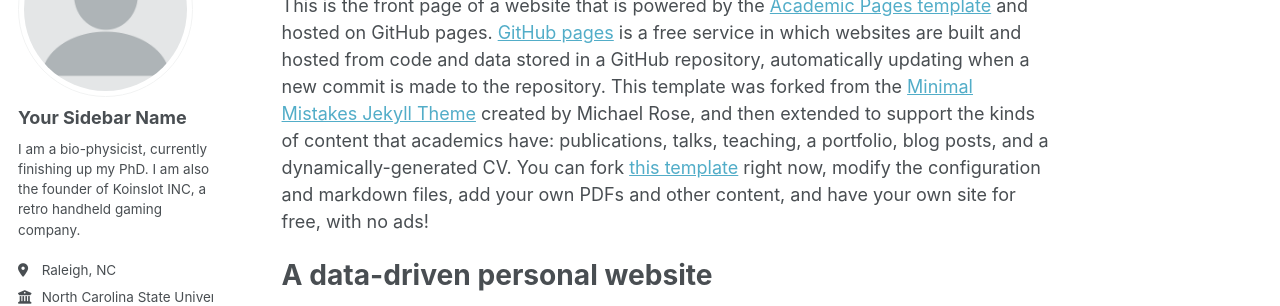
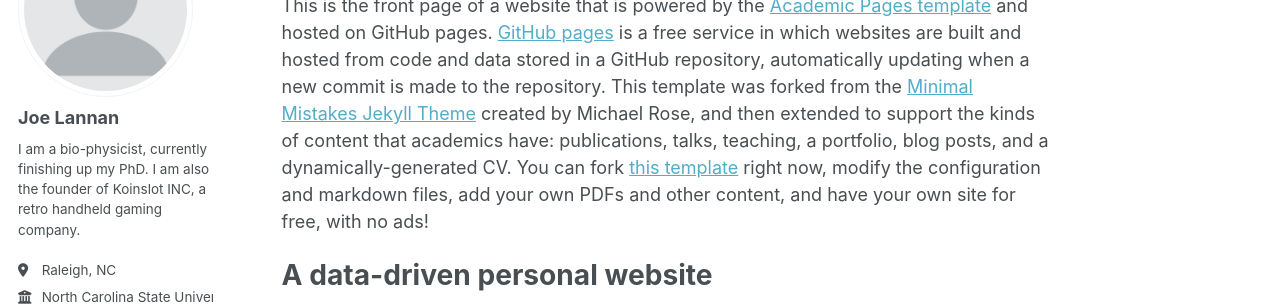
Before and after one commit to Joe-Lannan/personal-website, a Jekyll site: the page built from _pages/about.md, in a window 1280 px wide. Shown: the part 177-483 px from the top of the page. Built offline with Jekyll 4.4.1, drawn with Linux system fonts in a browser that asks for light colours; some web fonts are replaced.

Commit message:
Update _config.yml

```diff
--- a/_config.yml
+++ b/_config.yml
@@ -23,7 +23,7 @@ repository               : "academicpages/academicpages.github.io"
 author:
   # Biographic information
   avatar           : "profile.png"
-  name             : "Your Sidebar Name"
+  name             : "Joe Lannan"
   pronouns         : # example: "she/her"
   bio              : "I am a bio-physicist, currently finishing up my PhD. I am also the founder of Koinslot INC, a retro handheld gaming company."
   location         : "Raleigh, NC"
```
